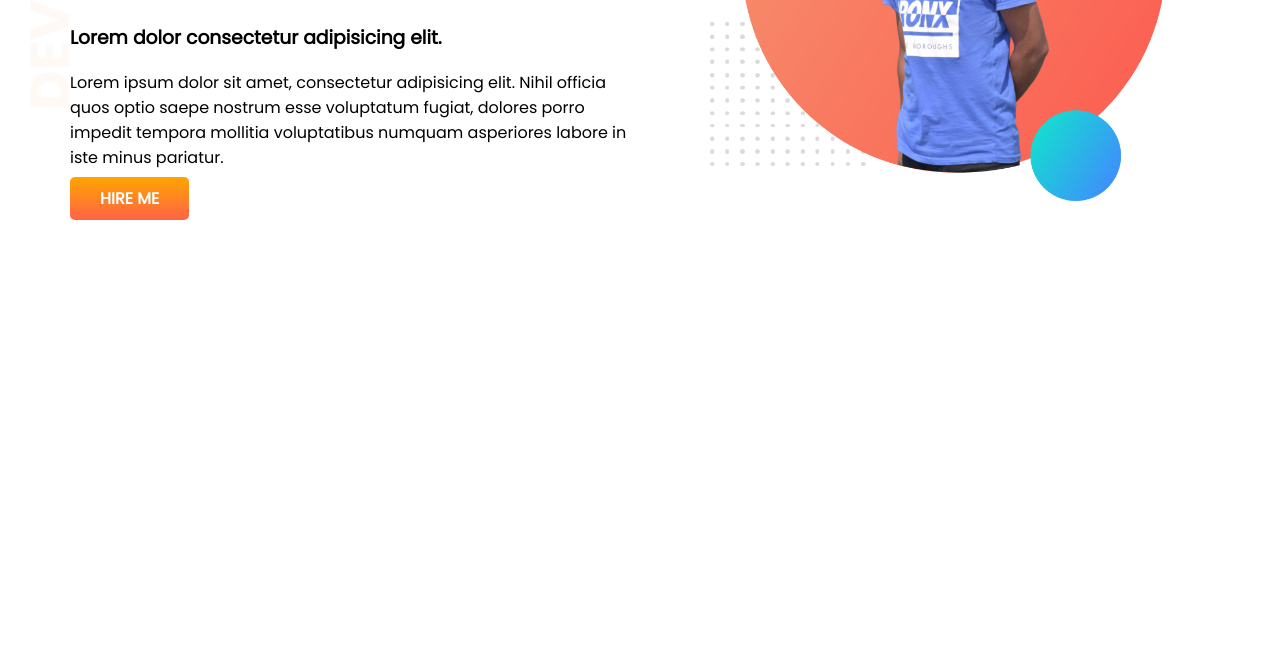
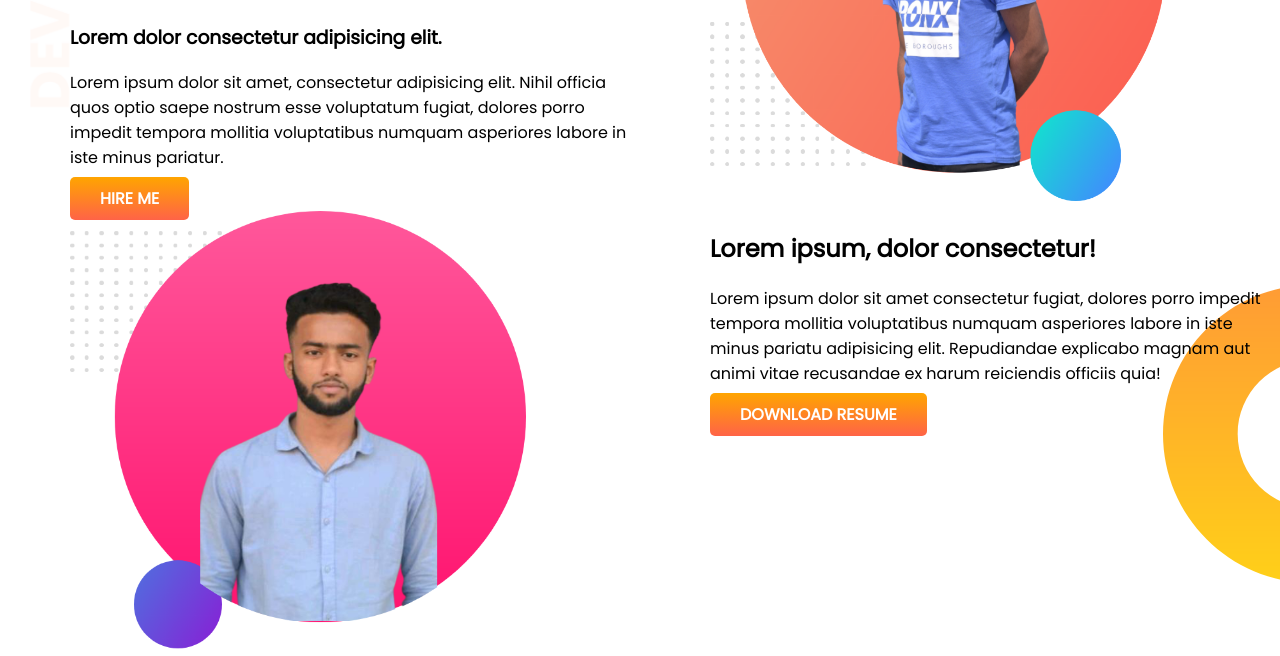
Before and after one commit to minhaj115/developer-portfolio, a plain HTML site: page index.html in a window 1280 px wide. Shown: the part 252-908 px from the top of the page. Before the commit the page ends 800 px from the top, so only its background shows below. Drawn offline with Linux system fonts and the light colour scheme.

Commit message:
bottom banner finish

```diff
--- a/index.html
+++ b/index.html
@@ -23,12 +23,24 @@
                     fugiat, dolores porro impedit tempora mollitia voluptatibus numquam asperiores labore in iste minus
                     pariatur.
                </p>
-               <a class="btn-h" target="blank" href="https://www.youtube.com/">HIRE ME</a>
+               <a class="btn-h" target="_blank" href="https://www.youtube.com/">HIRE ME</a>
           </div>
           <div class="first-sec">
                <img src="./images/my-bg (1).png" alt="">
           </div>
      </section>
+     <section class="bottom-banner">
+          <div class="first-sec">
+               <img src="./images/my-bg22.png" alt="">
+          </div>
+          <div class="first-sec">
+               <h2>Lorem ipsum, dolor consectetur!</h2>
+               <p>Lorem ipsum dolor sit amet consectetur fugiat, dolores porro impedit tempora mollitia voluptatibus
+                    numquam asperiores labore in iste minus pariatu adipisicing elit. Repudiandae explicabo magnam aut
+                    animi vitae recusandae ex harum reiciendis officiis quia!</p>
+               <a class="btn-h" target="_blank" href="https://www.youtube.com/">DOWNLOAD RESUME</a>
+          </div>
+     </section>
 </body>
 
 </html>
--- a/style.css
+++ b/style.css
@@ -32,3 +32,8 @@ section{
      background-image: url(images/top-banner.png);
      background-repeat: no-repeat;
 }
+.bottom-banner{
+     background-image: url(images/dream-bg.png);
+     background-repeat: no-repeat;
+     background-position: right;
+}
```
